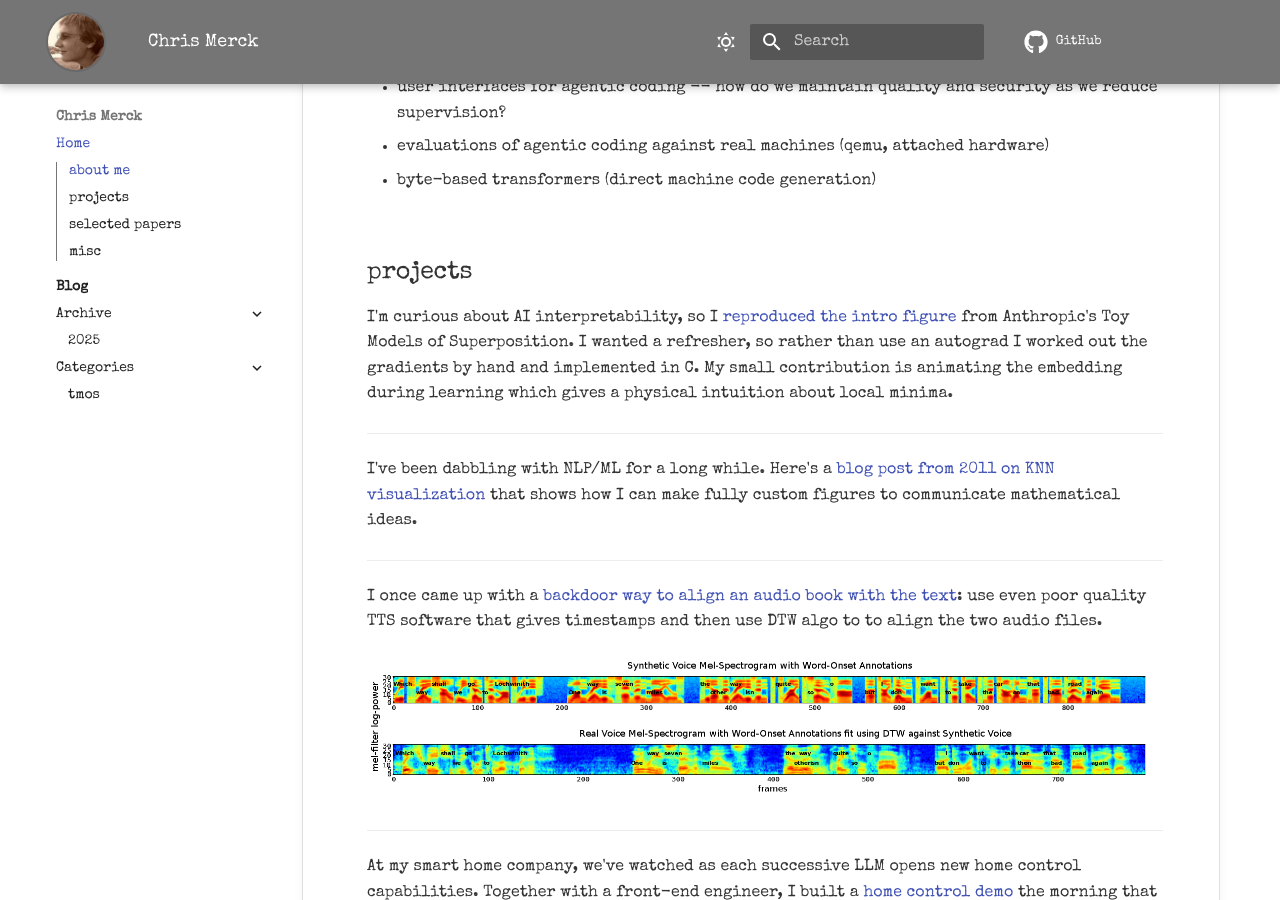
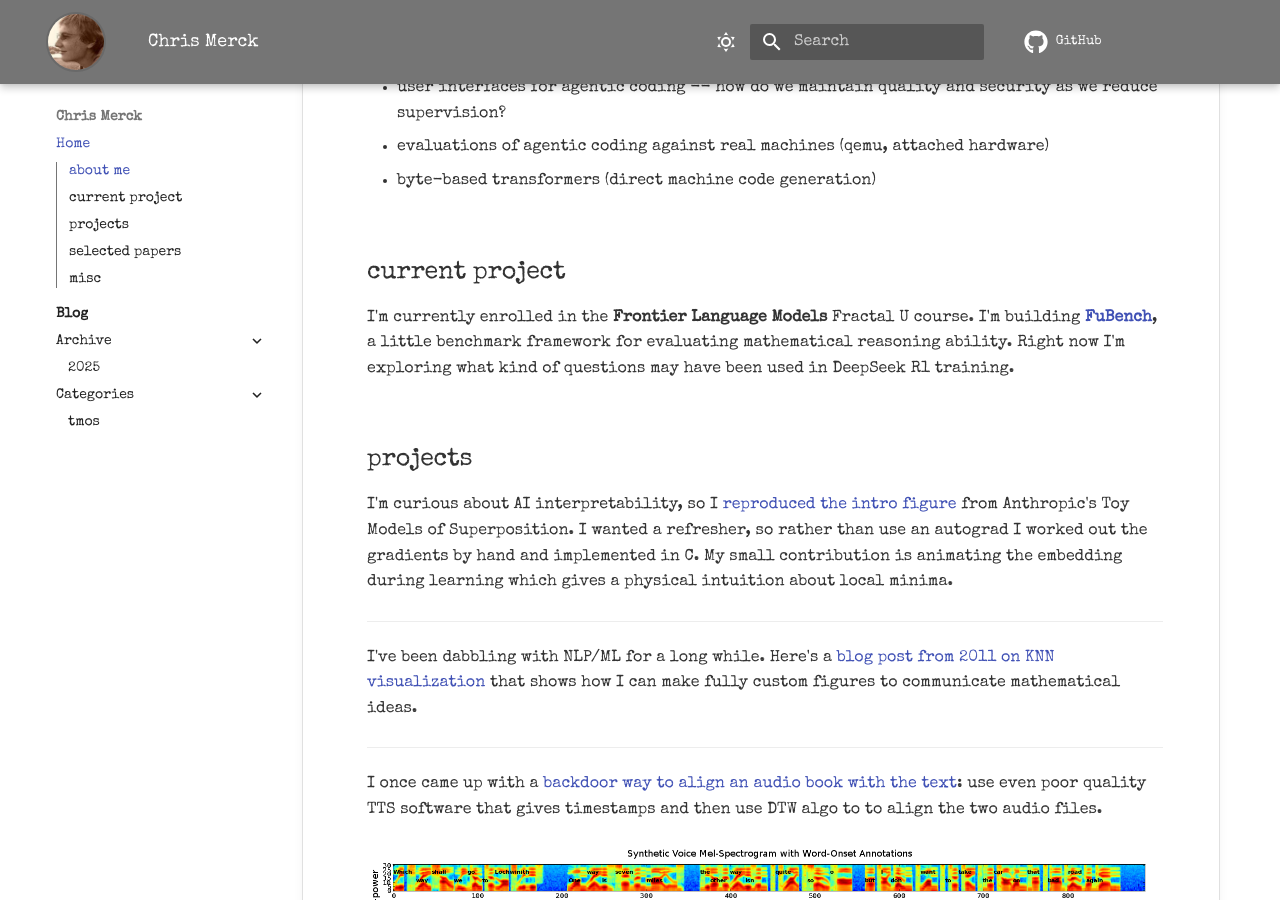
Before and after one commit to chrismerck/chrismerck.github.io, an MkDocs documentation site: the page built from docs/index.md, in a window 1280 px wide and 900 px high, scrolled down 445 px. Built offline with MkDocs 1.6.1 and Material for MkDocs 9.7.7, drawn with Linux system fonts in a browser that asks for light colours; comment, search, counter and statistics services are not loaded.

Commit message:
add ref to fubench

```diff
--- a/docs/index.md
+++ b/docs/index.md
@@ -14,6 +14,13 @@ Research directions I'm particularly interested in:
  - user interfaces for agentic coding -- how do we maintain quality and security as we reduce supervision?
  - evaluations of agentic coding against real machines (qemu, attached hardware)
  - byte-based transformers (direct machine code generation)
+
+## current project
+
+I'm currently enrolled in the **Frontier Language Models** Fractal U course.
+I'm building [**FuBench**](https://github.com/chrismerck/fubench), a little benchmark framework for evaluating
+mathematical reasoning ability. Right now I'm exploring what kind of questions may have been used in DeepSeek R1 training.
+
 
 ## projects
 
```
